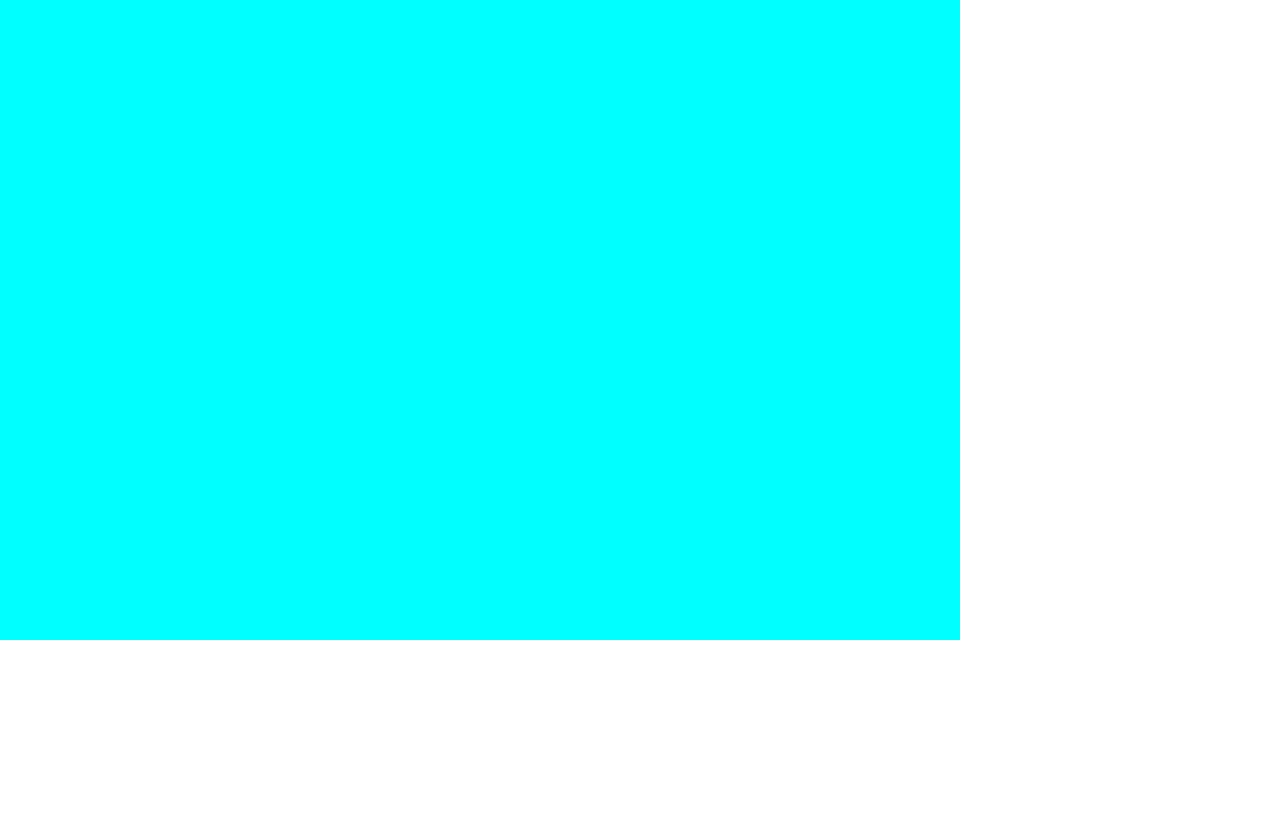
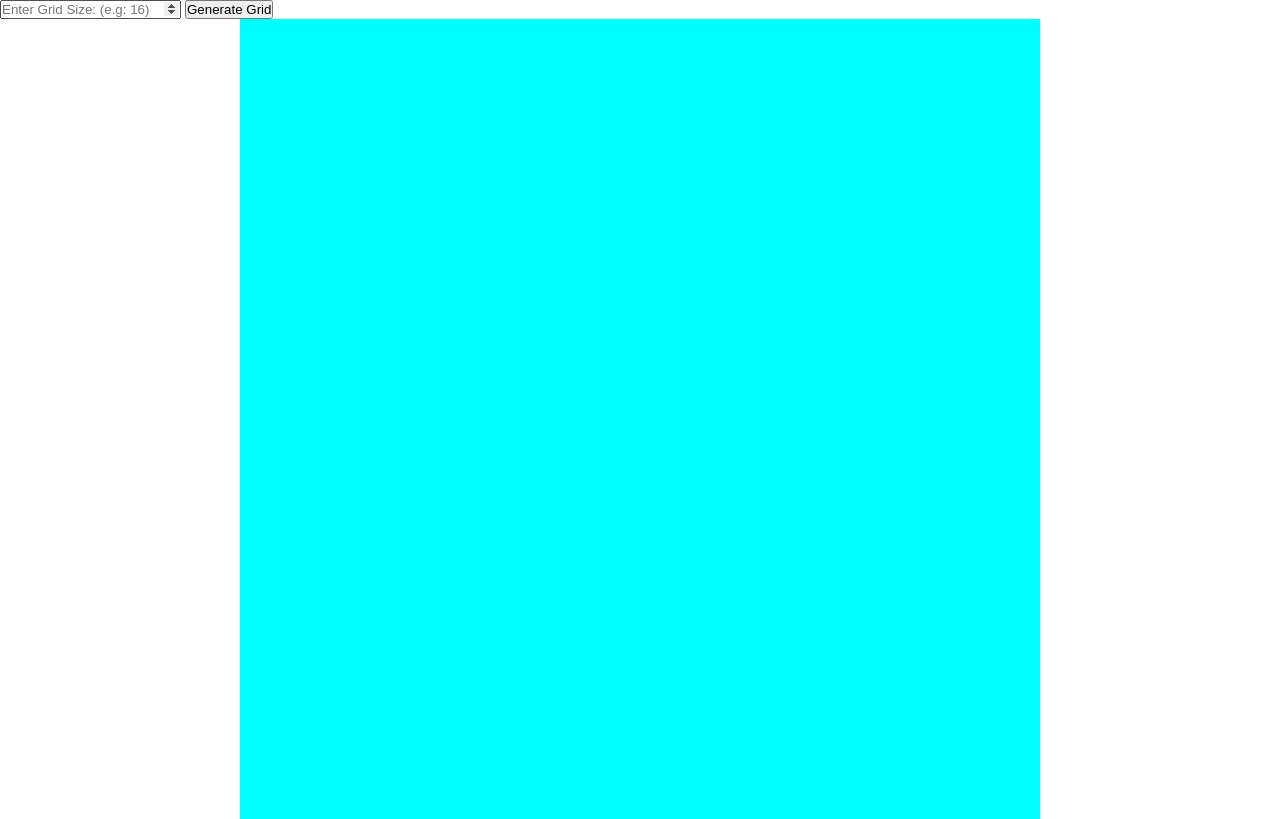
Before and after one commit to linzi-v7/etch-a-sketch, a plain HTML site: page index.html in a window 1280 px wide. Drawn offline with Linux system fonts and the light colour scheme.

Commit message:
Add event handling for divs and dynamic grid generation

```diff
--- a/index.html
+++ b/index.html
@@ -11,6 +11,11 @@
 </head>
 
 <body>
+    <div class="user-input">
+        <input type="number" id="grid-size-input" placeholder="Enter Grid Size: (e.g: 16)">
+        <button>Generate Grid</button>
+    </div>
+
     <div class="container">
 
     </div>
--- a/script.js
+++ b/script.js
@@ -1,29 +1,30 @@
-const container = document.querySelector(".container");
+generateGrid(100);
 
-for (let i = 0; i < 16; i++)
+function changeColor(item)
 {
-    const column = document.createElement("div");
-    column.classList = "colourable"
+    console.log("here")
+    item.style.backgroundColor = `rgb(${getRandomRGB()}, ${getRandomRGB()}, ${getRandomRGB()})`
+}
 
-    column.addEventListener("onmouseover", () =>
+//returns a value between 0 and 255
+function getRandomRGB()
+{
+
+    return Math.floor(Math.random() * 256);
+}
+
+function generateGrid(size = 16)
+{
+    const container = document.querySelector(".container");
+
+    for (let i = 0; i < size * size; i++)
     {
-        column.style = "background-color: black;"
-    })
+        const item = document.createElement("div");
+        item.classList = "container-item";
+        item.style.flex = `1 0 ${100 / size}%`;
+        item.addEventListener("mouseenter", function () { changeColor(item) });
 
-
-    for (let j = 0; j < 16; j++)
-    {
-        const row = document.createElement("div");
-        row.classList = "colourable";
-        row.addEventListener("onmouseover", () =>
-        {
-            row.style = "background-color: black;"
-        })
-        column.appendChild(row);
+        container.appendChild(item);
     }
 
-    container.appendChild(column);
 }
-
-//need to add event listener to the divs to change colour on hover.
-//the row divs aren't contained in the container element so they arent flex, needs fix.
--- a/style.css
+++ b/style.css
@@ -7,12 +7,16 @@
 .container {
     display: flex;
     flex-direction: row;
-    max-width: 960px;
-    min-height: 100%;
+    flex-wrap: wrap;
+
+    /* center the container */
+    margin: 0 auto;
+
+    width: 800px;
+    height: 800px;
 }
 
-.colourable {
-    flex: 1 1 10%;
-    height: 40px;
+.container-item {
+    flex: 1 0 6.25%;
     background-color: aqua;
 }
```
